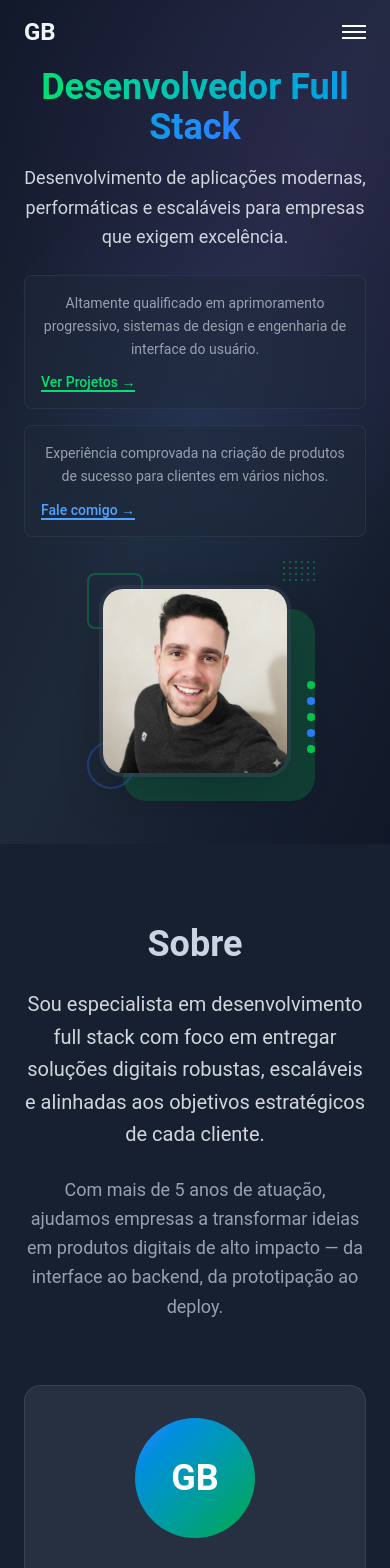
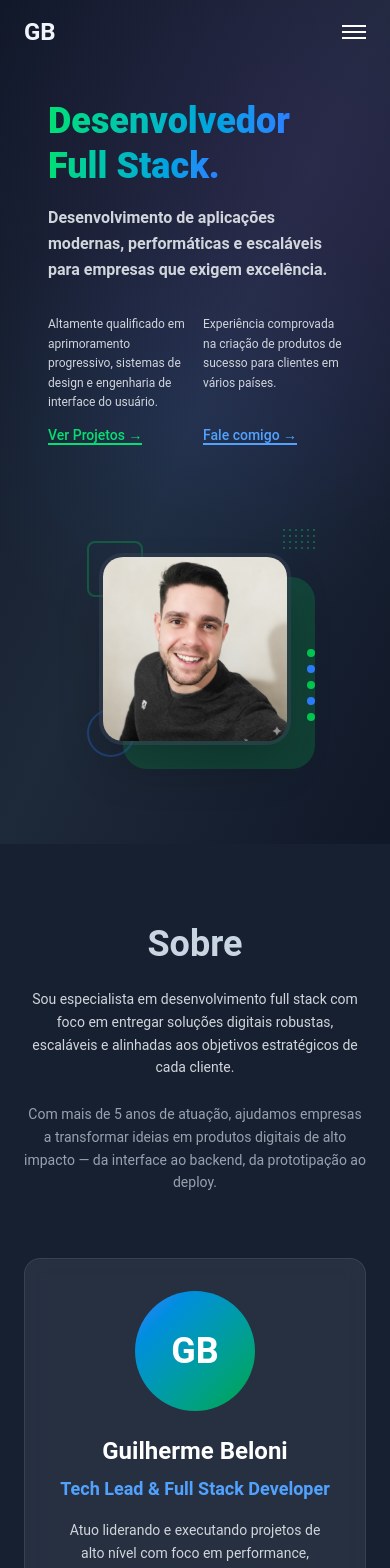
Before and after one commit to guilherme-beloni/tecpsi-portifolio, a React (Vite) app: page / in a window 390 px wide. Shown: the top 1568 px of the page. Built offline with nearby package versions, Linux system fonts and the light colour scheme.

Commit message:
Ajuste de layout Mobile - Geral

```diff
--- a/src/components/About.tsx
+++ b/src/components/About.tsx
@@ -44,12 +44,12 @@ const About = () => {
               <span className="text-slate-300 bg-clip-text ">Sobre</span>
             </h2>
 
-            <p className="text-xl text-gray-300 max-w-4xl mx-auto leading-relaxed mb-6">
+            <p className="text-sm lg:text-xl text-gray-300 max-w-4xl mx-auto leading-relaxed mb-6">
               Sou especialista em desenvolvimento full stack com foco em
               entregar soluções digitais robustas, escaláveis e alinhadas aos
               objetivos estratégicos de cada cliente.
             </p>
-            <p className="text-lg text-gray-400 max-w-4xl mx-auto leading-relaxed">
+            <p className="text-sm lg:text-lg text-gray-400 max-w-4xl mx-auto leading-relaxed">
               Com mais de 5 anos de atuação, ajudamos empresas a transformar
               ideias em produtos digitais de alto impacto — da interface ao
               backend, da prototipação ao deploy.
@@ -69,7 +69,7 @@ const About = () => {
                 <p className="text-lg font-semibold text-center mb-4 text-blue-400">
                   Tech Lead & Full Stack Developer
                 </p>
-                <p className="text-gray-300 text-center leading-relaxed">
+                <p className="text-gray-300 text-sm lg:text-xl text-center leading-relaxed">
                   Atuo liderando e executando projetos de alto nível com foco em
                   performance, usabilidade e escalabilidade. Trabalho com
                   tecnologias modernas como React, TypeScript, Node.js e
@@ -81,22 +81,22 @@ const About = () => {
 
               <div className="bg-gradient-to-r from-blue-500/10 to-green-500/10 p-6 rounded-xl border border-blue-500/20">
                 <h4 className="text-lg font-semibold mb-4 text-blue-400 text-center">
-                  Números que Representam Nossa Experiência
+                  Números que representam minha experiência
                 </h4>
                 <div className="grid grid-cols-3 gap-4">
-                  <div className="bg-gray-700/30 p-4 rounded-lg text-center">
+                  <div className="bg-gray-700/30 p-4 rounded-lg text-left">
                     <div className="text-2xl font-bold text-blue-400">5+</div>
                     <div className="text-sm text-gray-400">
                       anos de atuação no mercado
                     </div>
                   </div>
-                  <div className="bg-gray-700/30 p-4 rounded-lg text-center">
+                  <div className="bg-gray-700/30 p-4 rounded-lg text-left">
                     <div className="text-2xl font-bold text-green-400">20+</div>
                     <div className="text-sm text-gray-400">
                       projetos entregues com sucesso
                     </div>
                   </div>
-                  <div className="bg-gray-700/30 p-4 rounded-lg text-center">
+                  <div className="bg-gray-700/30 p-4 rounded-lg text-left">
                     <div className="text-2xl font-bold text-purple-400">
                       100%
                     </div>
--- a/src/components/Contact.tsx
+++ b/src/components/Contact.tsx
@@ -83,10 +83,10 @@ const Contact = () => {
             {/* Informações de contato */}
             <div className="space-y-8">
               <div>
-                <h3 className="text-2xl font-bold mb-6 text-white">
+                <h3 className="text-xl lg:text-2xl font-bold mb-6 text-white">
                   Vamos criar algo grandioso juntos!
                 </h3>
-                <p className="text-gray-300 leading-relaxed mb-8">
+                <p className="text-gray-300 text-sm lg:text-xl leading-relaxed mb-8">
                   Atendo empresas, agências e empreendedores que buscam
                   parceiros técnicos para desenvolver projetos digitais com
                   excelência.
--- a/src/components/Hero.tsx
+++ b/src/components/Hero.tsx
@@ -27,7 +27,7 @@ const Hero = () => {
   return (
     <section
       id="home"
-      className="relative min-h-screen flex items-center justify-center overflow-hidden"
+      className="relative px-6 min-h-screen flex items-center justify-center overflow-hidden "
     >
       {/* Background com efeito parallax */}
       <div
@@ -42,41 +42,43 @@ const Hero = () => {
       <div className="relative z-10 w-full px-6 max-w-7xl mx-auto">
         <div className="grid lg:grid-cols-2 gap-12 items-center">
           {/* Coluna de texto */}
-          <div className="order-1 lg:order-1 text-center lg:text-left animate-fade-in-up">
-            <h1 className="text-4xl md:text-5xl lg:text-6xl font-bold mb-4">
+          <div className="order-1 lg:order-1 text-left animate-fade-in-up">
+            <h1 className="text-4xl md:text-5xl lg:text-6xl font-extrabold mb-4 leading-tight">
+              <span className="bg-gradient-to-r  from-green-400 to-blue-500 bg-clip-text text-transparent">
+                Desenvolvedor
+              </span>
+              <br />
               <span className="bg-gradient-to-r from-green-400 to-blue-500 bg-clip-text text-transparent">
-                Desenvolvedor Full Stack
+                Full Stack.
               </span>
             </h1>
 
-            <p className="text-lg md:text-xl text-gray-300 mb-6 leading-relaxed">
-              Desenvolvimento de aplicações modernas, performáticas e escaláveis
-              para empresas que exigem excelência.
+            <p className="text-base md:text-lg font-bold text-gray-300 mb-8 leading-relaxed max-w-lg">
+            Desenvolvimento de aplicações modernas, performáticas e escaláveis
+            para empresas que exigem excelência.
             </p>
 
             {/* Cards de informação com links minimalistas */}
-            <div className="grid md:grid-cols-2 gap-4">
-              <div className="bg-gray-800/50 backdrop-blur-sm p-4 rounded-lg border border-gray-700/50 flex flex-col">
-                <p className="text-sm text-gray-400 leading-relaxed mb-3 flex-grow">
-                  Altamente qualificado em aprimoramento progressivo, sistemas
-                  de design e engenharia de interface do usuário.
+            <div className="flex flex-row gap-4">
+              <div className="bg-transparent backdrop-blur-sm p-0 flex flex-col flex-1">
+                <p className="text-xs lg:text-base text-gray-300 leading-relaxed mb-3">
+                  Altamente qualificado em aprimoramento progressivo, sistemas de design e engenharia de interface do usuário.
                 </p>
                 <a
                   href="#projects"
-                  className="text-sm font-medium text-green-400 hover:text-green-300 transition-colors duration-300 relative inline-block group w-fit"
+                  className="text-sm font-medium text-green-400 hover:text-green-300 transition-colors duration-300 relative inline-block group w-fit mt-auto"
                 >
                   Ver Projetos →
                   <span className="absolute bottom-0 left-0 w-full h-0.5 bg-green-400 transform origin-left transition-transform duration-300 group-hover:scale-x-110"></span>
                 </a>
               </div>
-              <div className="bg-gray-800/50 backdrop-blur-sm p-4 rounded-lg border border-gray-700/50 flex flex-col">
-                <p className="text-sm text-gray-400 leading-relaxed mb-3 flex-grow">
-                  Experiência comprovada na criação de produtos de sucesso para
-                  clientes em vários nichos.
+              <div className="bg-transparent backdrop-blur-sm p-0 flex flex-col flex-1">
+                <p className="text-xs lg:text-base text-gray-300 leading-relaxed mb-3">
+                  Experiência comprovada na criação de produtos de sucesso para clientes em vários países.
                 </p>
                 <a
                   href="#contact"
-                  className="text-sm font-medium text-blue-400 hover:text-blue-300 transition-colors duration-300 relative inline-block group w-fit"
+                  className="text-sm font-medium text-blue-400 hover:text-blue-300 transition-colors duration-300 relative inline-block group w-fit mt-auto"
                 >
                   Fale comigo →
                   <span className="absolute bottom-0 left-0 w-full h-0.5 bg-blue-400 transform origin-left transition-transform duration-300 group-hover:scale-x-110"></span>
@@ -86,7 +88,7 @@ const Hero = () => {
           </div>
 
           {/* Coluna de imagem */}
-          <div className="order-2 lg:order-2 flex justify-center lg:justify-end">
+          <div className="order-2 pt-15 lg:pt-0 lg:order-2 flex justify-center lg:justify-end">
             <div className="relative">
               {/* Decoração de fundo - verde */}
               <div className="absolute -bottom-6 -right-6 lg:-bottom-8 lg:-right-8 w-48 h-48 md:w-80 md:h-80 bg-green-500/20 rounded-3xl -z-10"></div>
@@ -113,7 +115,7 @@ const Hero = () => {
               </div>
 
               {/* Foto principal */}
-              <div className="relative w-48 h-48 md:w-80 md:h-80 overflow-hidden rounded-3xl border-4 border-gray-700/50 shadow-2xl">
+              <div className="relative  w-48 h-48 md:w-80 md:h-80 overflow-hidden rounded-3xl border-4 border-gray-700/50 shadow-2xl">
                 <img
                   src="/foto.png"
                   alt="Guilherme Beloni"
--- a/src/components/Projects.tsx
+++ b/src/components/Projects.tsx
@@ -120,7 +120,7 @@ const Projects = () => {
                 Meus Projetos
               </span>
             </h2>
-            <p className="text-xl text-gray-300 max-w-3xl mx-auto">
+            <p className="text-sm lg:text-xl text-gray-300 max-w-3xl mx-auto">
               Uma seleção dos meus projetos mais recentes e impactantes
             </p>
           </div>
```
